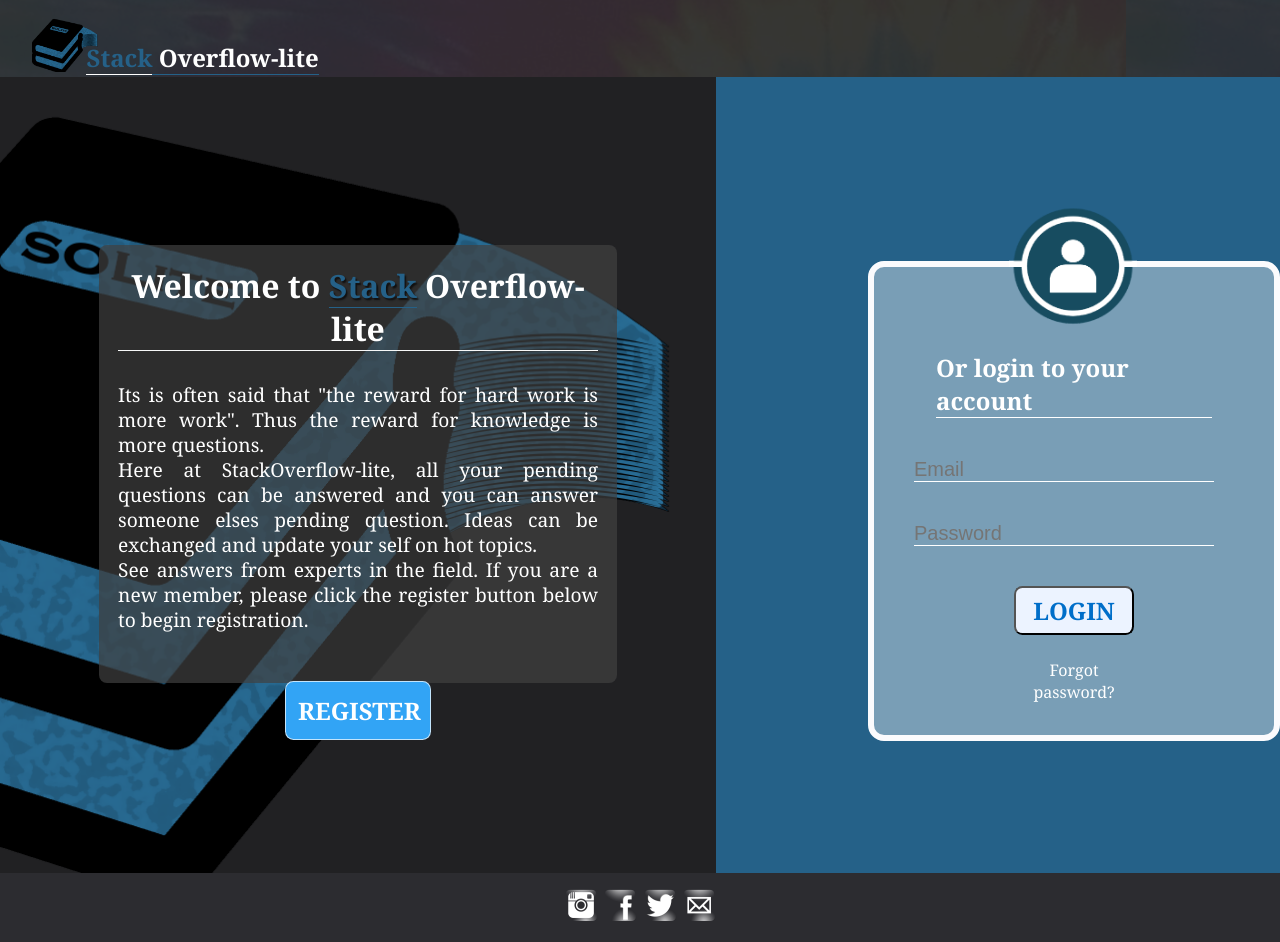
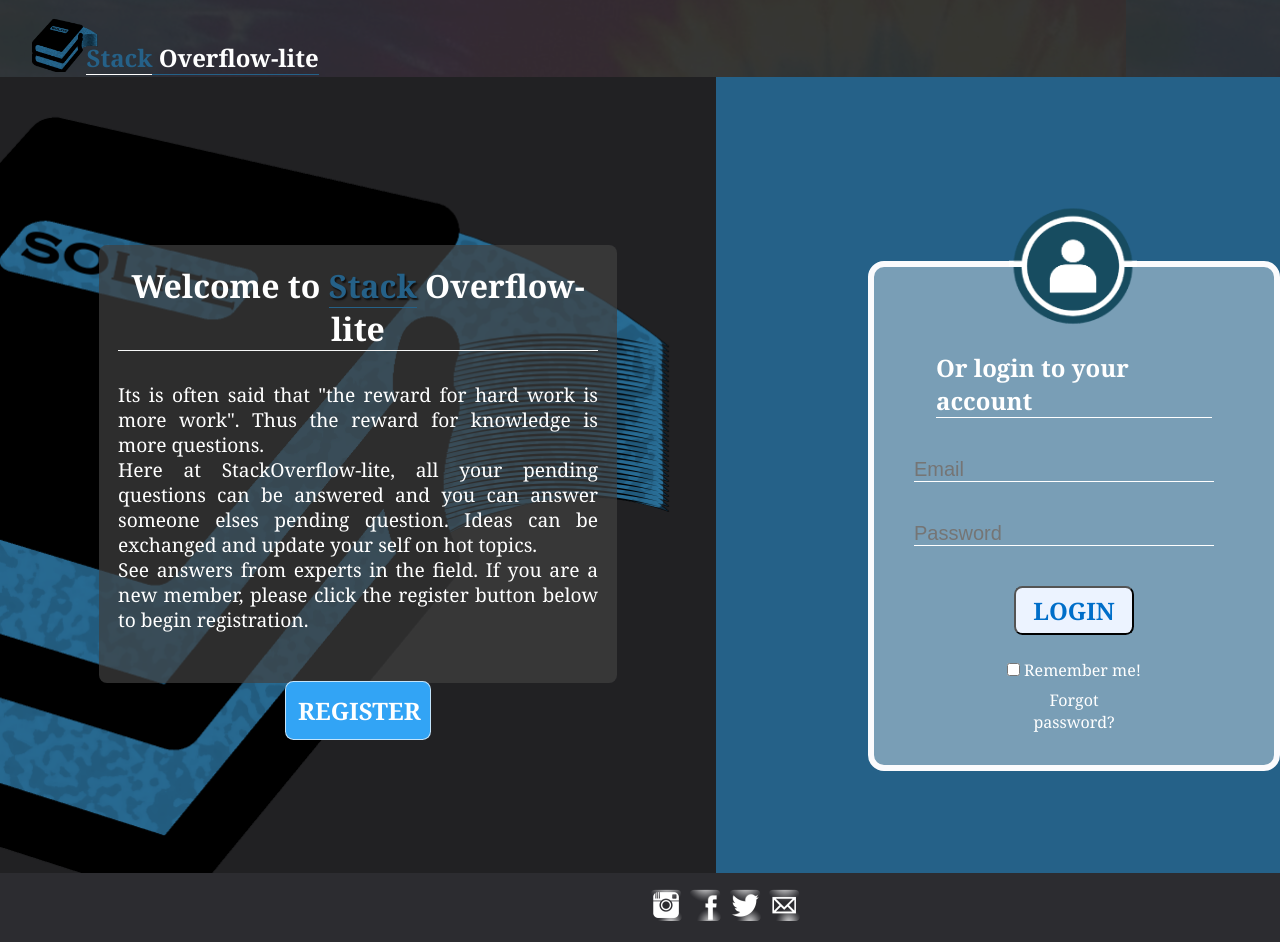
Before and after one commit to shaolinmkz/StackOverflow-lite, a plain HTML site: page ui/welcome.html in a window 1280 px wide. Shown: the top 942 px of the page. Drawn offline with Linux system fonts and the light colour scheme.

Commit message:
Added a remember me feature

```diff
--- a/ui/pagestyles.css
+++ b/ui/pagestyles.css
@@ -189,7 +189,7 @@ section.signin > div{
     border: 0.4em solid rgb(251, 251, 253);
     border-radius: 1em;
     margin: 11em auto;
-    position: relative; /*added to set avatar*/
+    position: relative; /*added to set avatar when Absolute*/
     background-color: #ffffff62;
 }
 
@@ -295,3 +295,14 @@ img.social-media:hover{
 .clearfix:after {
     clear: both;
 }
+
+/*------------MEDIA QUERIES------------*/
+
+@media only screen and (max-width: 1599px) {
+    #header {
+        width: 1450px;
+    }
+    #footer {
+        width: 1450px;
+    }
+}
--- a/ui/welcome.html
+++ b/ui/welcome.html
@@ -8,7 +8,7 @@
     <link rel="stylesheet" type="text/css" href="pagestyles.css" />
 </head>
 
-<body class="clearfix">
+<body class="clearfix" id="header">
     <header class="clearfix">
         <a href="./welcome.html">
             <img src="images/StackOverflowLite.png" alt="SOLite_logo" class="solimage" />
@@ -45,18 +45,24 @@
                 <form method="POST" action="profile.html">
                     <input type="email" id="siEmail" placeholder="Email"/>
                     <input type="password" id="siPword" placeholder="Password" />
+
                     <center>
                         <aside id="disp-error" style="color: rgb(255, 45, 45);"></aside>
                     </center>
+
                     <input type="button" class="button" id="signin" title="click to login to your profile" value="LOGIN" />
+                    <center>
+                        <input type="checkbox" title="Creates cookies" id="remember"/>
+                        <label class="forgot" for="remember" style="display: inline; cursor: pointer;">Remember me!</label>
+                    </center>
                     <a href="#">
-                        <span class="forgot">Forgot password?</span>
+                        <label class="forgot" style="margin-top: .5em; cursor: pointer;">Forgot password?</label>
                     </a>
                 </form>
             </div>
         </section>
     </div>
-    <footer class="foot">
+    <footer class="foot" id="footer">
         <center>
             <a href="#">
                 <img src="./images/instagram.png" alt="instagram-icon" class="social-media" />
```
Also changed, not shown: ui/index.html (+2 -2 lines), ui/signup.html (+2 -3 lines).
